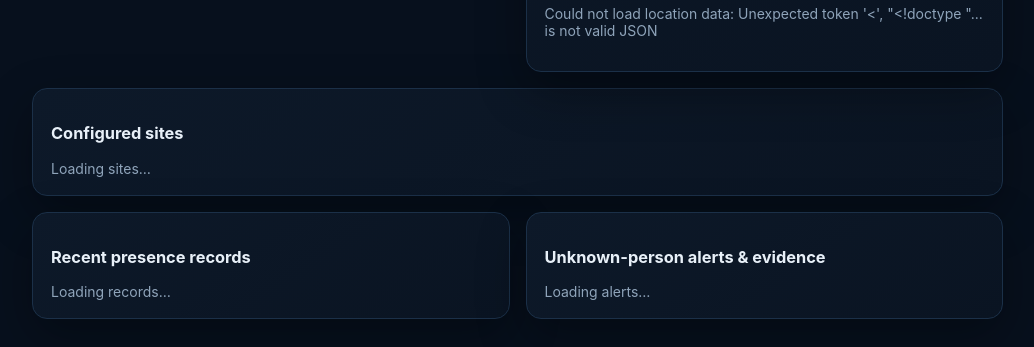
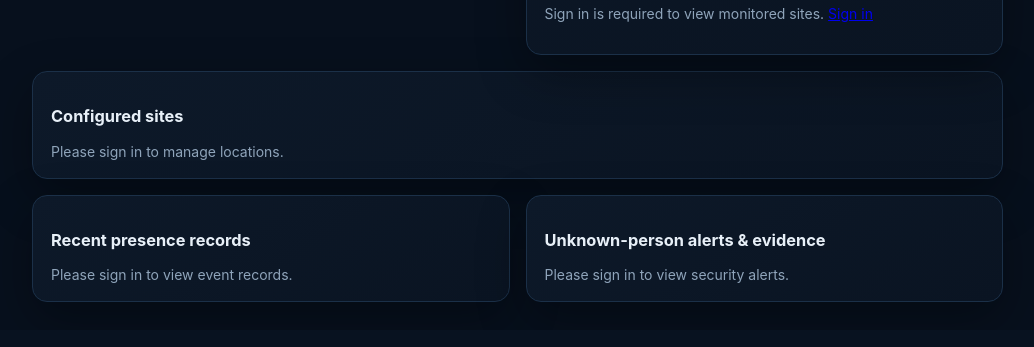
Before and after one commit to Basav-7-raj/smart-presence-final-one, a Django app: template tracker/templates/tracker/locations.html in a window 1280 px wide. Shown: the part 859-1206 px from the top of the page, without its empty margins (245-1279 px from the left). After the commit the page ends 1161 px from the top, so only its background shows below. Run offline with Django 4.2, Linux system fonts and the light colour scheme; the template is opened without the code that fills it, so the values that code supplies are empty.

Commit message:
Explain location-page login redirects and use alternate Leaflet CDN

```diff
--- a/tracker/templates/tracker/locations.html
+++ b/tracker/templates/tracker/locations.html
@@ -43,8 +43,8 @@
 </div>
 {% endblock %}
 {% block scripts %}
-<link rel="stylesheet" href="https://unpkg.com/leaflet@1.9.4/dist/leaflet.css" crossorigin="">
-<script src="https://unpkg.com/leaflet@1.9.4/dist/leaflet.js" crossorigin=""></script>
+<link rel="stylesheet" href="https://cdn.jsdelivr.net/npm/leaflet@1.9.4/dist/leaflet.css" crossorigin="">
+<script src="https://cdn.jsdelivr.net/npm/leaflet@1.9.4/dist/leaflet.js" crossorigin=""></script>
 <script>
 (function(){
   const csrf = document.querySelector('[name=csrfmiddlewaretoken]').value;
@@ -78,6 +78,11 @@
     const data = new FormData(form);
     try {
       const response = await fetch('/locations/save/', {method:'POST', headers:{'X-CSRFToken':csrf}, body:data, credentials:'same-origin'});
+      if (response.redirected && response.url.includes('/admin-login/')) {
+        msg.textContent = 'Your session has expired. Sign in again, then reopen Location Sites & Map.';
+        msg.className = 'red';
+        return;
+      }
       const result = await response.json();
       msg.textContent = result.message || 'Could not save site.';
       msg.className = result.status === 'success' ? 'green' : 'red';
@@ -96,7 +101,14 @@
   async function load() {
     try {
       const response = await fetch('/locations/data/', {credentials:'same-origin'});
-      if (!response.ok) throw new Error('HTTP ' + response.status + ' — sign in as admin if prompted.');
+      if (response.redirected && response.url.includes('/admin-login/')) {
+        document.getElementById('mapMessage').innerHTML = 'Sign in is required to view monitored sites. <a href="/admin-login/?next=/locations/">Sign in</a>';
+        document.getElementById('siteList').textContent = 'Please sign in to manage locations.';
+        document.getElementById('presenceList').textContent = 'Please sign in to view event records.';
+        document.getElementById('unknownList').textContent = 'Please sign in to view security alerts.';
+        return;
+      }
+      if (!response.ok) throw new Error('HTTP ' + response.status);
       const data = await response.json();
       document.getElementById('siteCount').textContent = data.sites.length;
       const active = data.sites.find(s => s.selected);
```
